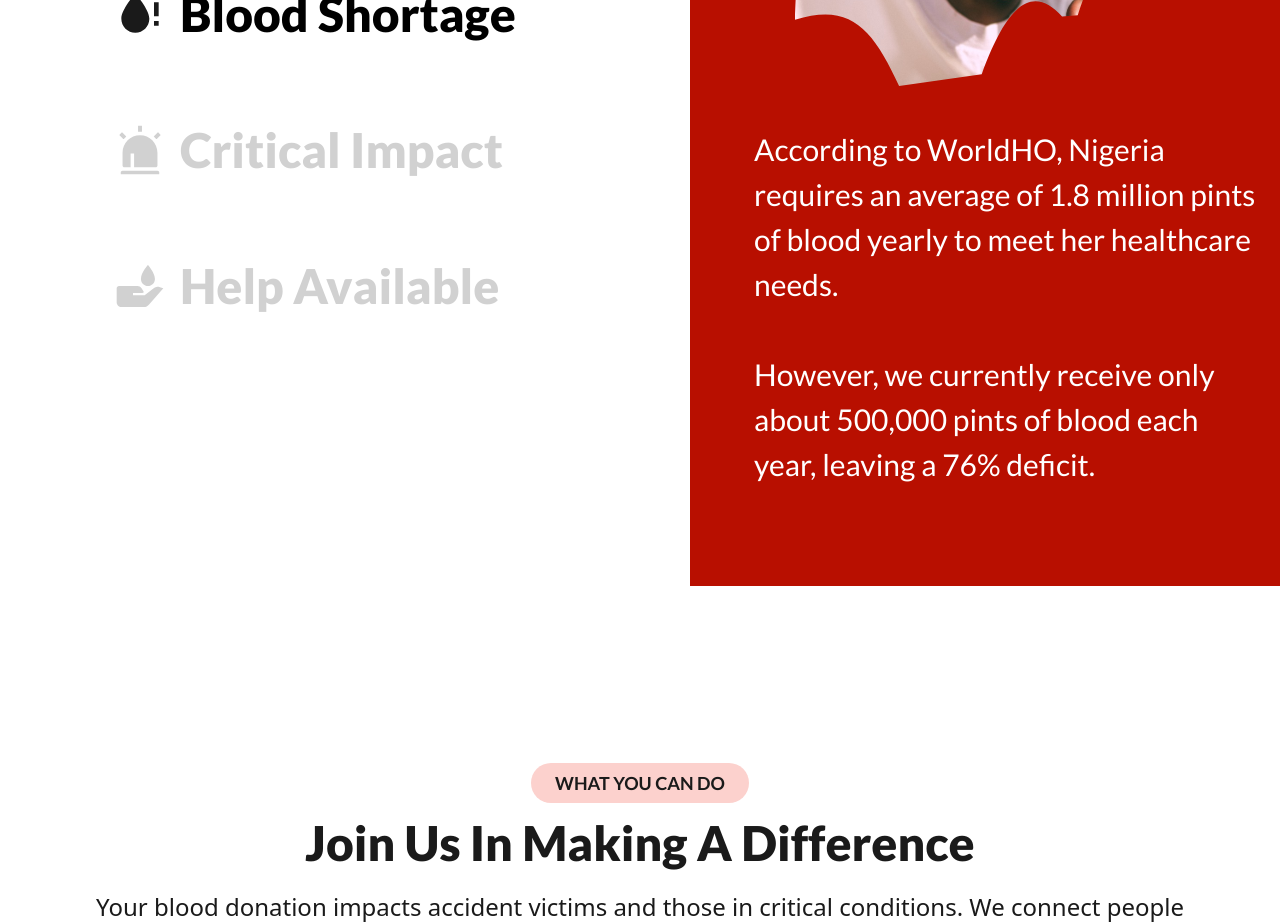
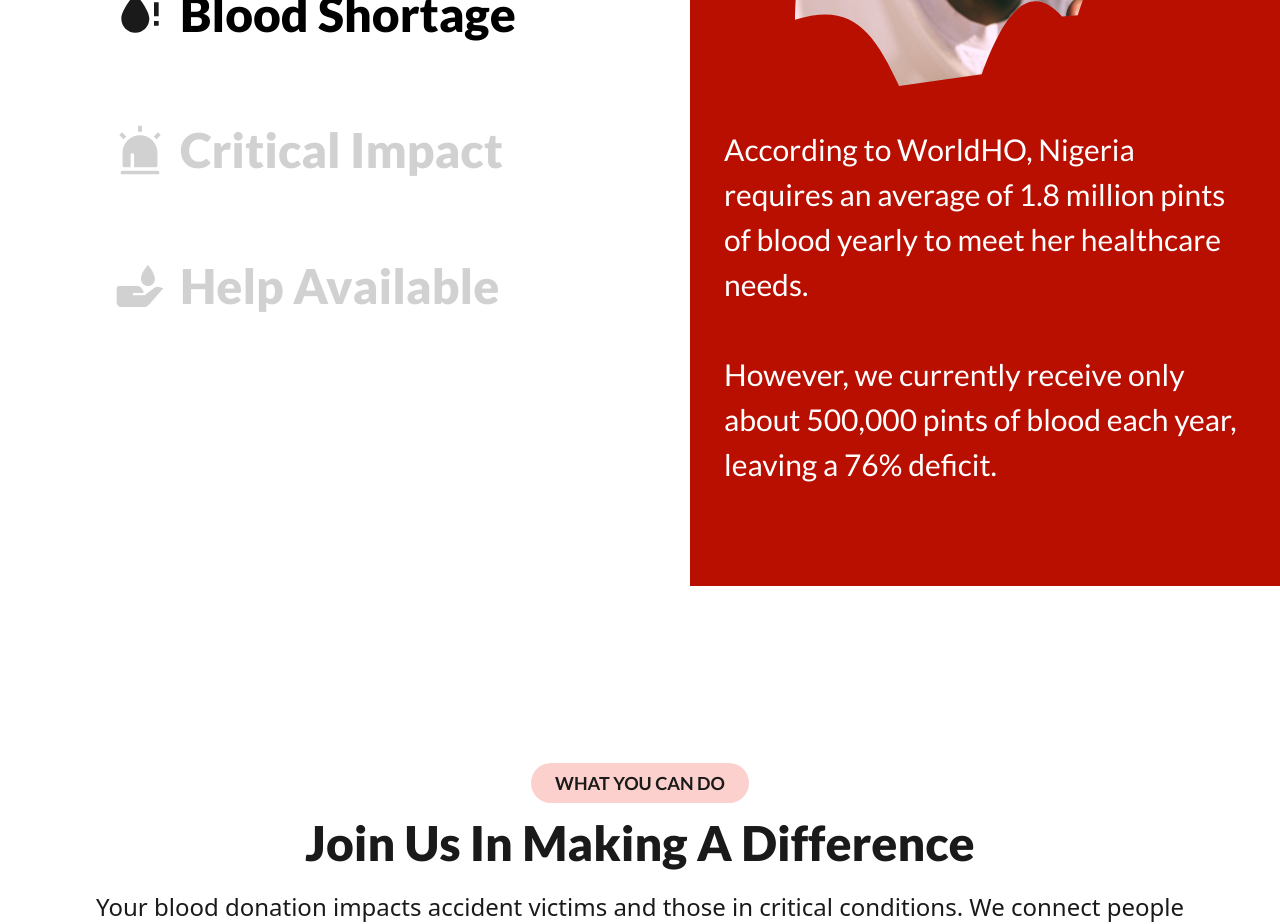
Before and after one commit to Mister-ecks/Redtide, a Next.js app: page / in a window 1280 px wide. Shown: the part 1140-2064 px from the top of the page. Built offline with nearby package versions, Linux system fonts and the light colour scheme.

Commit message:
Some Optimizations

```diff
--- a/src/components/WhereWeAre/index.tsx
+++ b/src/components/WhereWeAre/index.tsx
@@ -53,7 +53,7 @@ const WhereWeAre = () => {
             </div>
 
             <div className="mx-auto mt-[2.56rem]">
-              <p className="text-[1.125rem] mx-[1.5rem] font-lato text-white md:text-[1.875rem] md:ml-[4rem]">According to WorldHO, Nigeria requires an average of 1.8 million pints of blood yearly to meet her healthcare needs.
+              <p className="text-[1.125rem] max-w-[23.75rem] font-lato text-white md:text-[1.875rem]  md:max-w-[32.625rem]">According to WorldHO, Nigeria requires an average of 1.8 million pints of blood yearly to meet her healthcare needs.
               <br/>
               <br />
 However, we currently receive only about 500,000 pints of blood each year, leaving a 76% deficit.</p>
```
